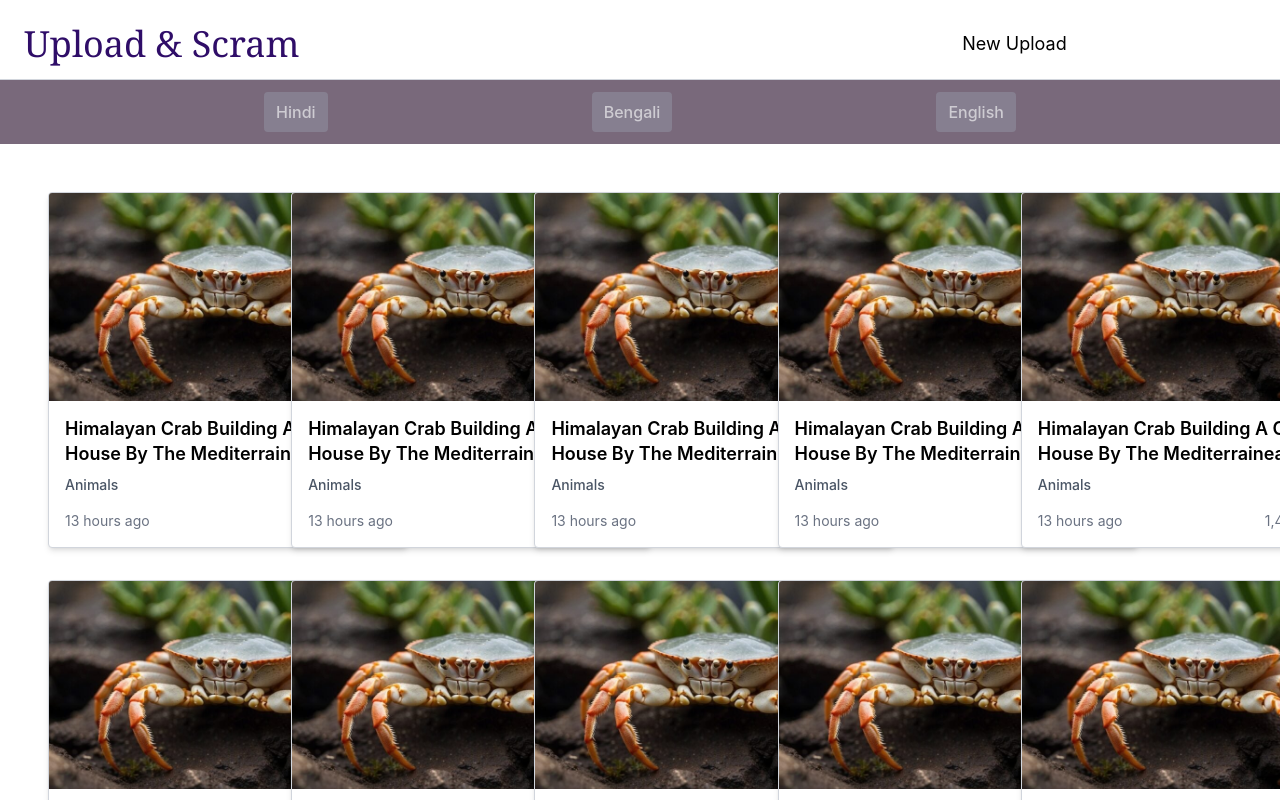
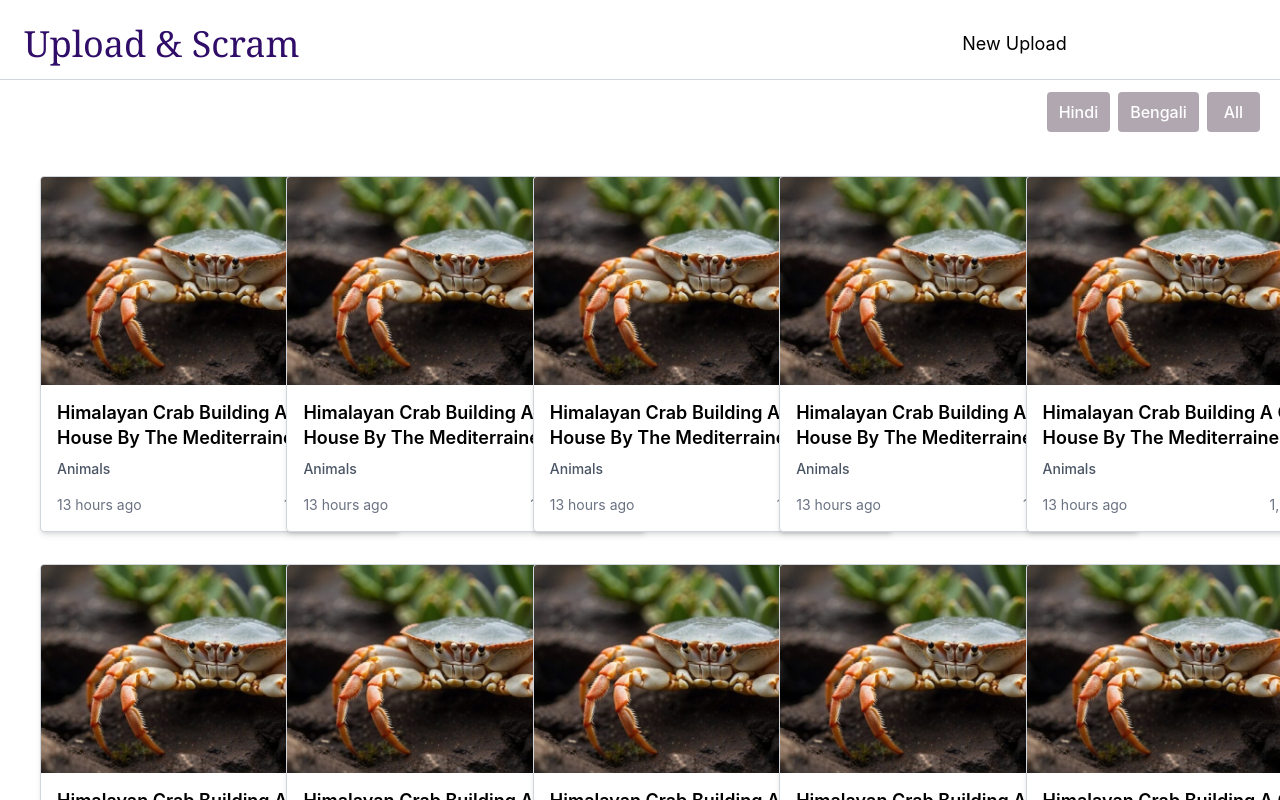
Before and after one commit to swagatobhaskar/video-platform, a SvelteKit app in the folder video-ui/: page / in a window 1280 px wide. Shown: the top 800 px of the page. Built offline with nearby package versions, Linux system fonts and the light colour scheme.

Commit message:
WIP: UI changes

```diff
--- a/video-ui/src/routes/+page.svelte
+++ b/video-ui/src/routes/+page.svelte
@@ -3,15 +3,15 @@
 </script>
 
 <!-- Categories Buttons -->
-<section id="category-buttons" class="w-full h-16 py-4 flex flex-row items-center
-    justify-evenly bg-mauve-500 text-white/60 font-medium"
->
-    <p class="py-2 px-3 bg-gray-400/40 rounded-sm">Hindi</p>
-    <p class="py-2 px-3 bg-gray-400/40 rounded-sm">Bengali</p>
-    <p class="py-2 px-3 bg-gray-400/40 rounded-sm">English</p>
+<section id="category-buttons" class="w-full md:w-1/6 h-10 ml-auto mr-5 my-2">
+    <div class="flex flex-row items-center gap-2 text-white font-medium py-1">
+        <p class="flex-1 text-center py-2 px-3 bg-mauve-400/90 hover:bg-mauve-500 rounded-sm">Hindi</p>
+        <p class="flex-1 text-center py-2 px-3 bg-mauve-400/90 hover:bg-mauve-500 rounded-sm">Bengali</p>
+        <p class="flex-1 text-center py-2 px-3 bg-mauve-400/90 hover:bg-mauve-500 rounded-sm">All</p>
+    </div>
 </section>
 
-<section id="video-list" class="p-12 grid grid-cols-5 gap-8">
+<section id="video-list" class="p-10 grid grid-cols-5 gap-8">
     <VideoCard />
     <VideoCard />
     <VideoCard />
--- a/video-ui/src/routes/new/_components/ThumbnailCard.svelte
+++ b/video-ui/src/routes/new/_components/ThumbnailCard.svelte
@@ -70,8 +70,10 @@
 
 </script>
 
-<div class="flex-1 shadow-gray-200 p-12 relative border border-gray-200 bg-white/90
-    backdrop-blur-sm rounded-xl shadow-[0_8px_30px_rgb(0,0,0,0.06)]"
+<!-- <div class="flex-1 shadow-gray-200 p-12 relative border border-gray-200 bg-white/90 -->
+<div class="flex-1 min-h-0 overflow-hidden shadow-gray-200 p-6 relative
+    border border-gray-200 bg-white/90 backdrop-blur-sm
+    rounded-xl shadow-[0_8px_30px_rgb(0,0,0,0.06)]"
 >
     <!-- If uploaded, show thumbnail from R2 link -->
     {#if thumbnailR2Url}
--- a/video-ui/src/routes/new/_components/ThumbnailPreview.svelte
+++ b/video-ui/src/routes/new/_components/ThumbnailPreview.svelte
@@ -8,31 +8,33 @@
     } = $props();
 </script>
 
-<!-- <div class="flex flex-col items-center gap-3"> -->
-<div class="w-full max-w-xl mx-auto">
+<!-- <div class="w-full max-w-xl mx-auto"> -->
+<div class="h-full flex flex-col">
 
     <!-- Preview Card -->
-    <div class="group overflow-hidden transition-all duration-300">
+    <!-- <div class="group overflow-hidden transition-all duration-300"> -->
 
         <!-- Image -->
-        <div class="relative p-4">
-            <div class="overflow-hidden rounded-2xl bg-gray-100 aspect-video">
+        <!-- <div class="relative p-4"> -->
+        <div class="flex-1 min-h-0 p-4">
+            <div class="h-full w-full overflow-hidden rounded-2xl bg-gray-100">
                 <img
                     src={thumbnailPreviewUrl}
                     alt="thumbnail-preview"
-                    class="w-full h-full object-cover transition-transform duration-500 group-hover:scale-105"
+                    class="w-full h-full object-cover"
                 />
             </div>
         </div>
 
-            <!-- class="max-h-64 rounded-lg shadow-xl pointer-events-auto" -->
+        <!-- Thumbnail info -->
+        <!-- <div class="relative px-5 pb-5 space-y-4"> -->
+            <div class="px-5 pb-5 space-y-4 flex-0">
 
-        <!-- Thumbnail info -->
-        <div class="relative px-5 pb-5 space-y-4">
-
-            <div class="pl-3">
+            <div class="">
                 <!-- File name -->
-                <p class="font-semibold text-gray-800">{thumbnailInput.state?.selectedFile?.name}</p>
+                <p class="font-semibold text-gray-800">
+                    {thumbnailInput.state?.selectedFile?.name}
+                </p>
 
                 {#if thumbnailInput.state.thumbnailMetadata}
                     <div class="mt-2 flex flex-wrap gap-2 text-xs">
@@ -51,7 +53,6 @@
                 {/if}
             </div>
 
-
             <!-- Error -->
             {#if error}
                 <div class="rounded-xl border border-red-200 bg-red-50 px-4 py-3 text-sm text-red-600">
@@ -65,6 +66,7 @@
                     <div class="h-2 overflow-hidden rounded-full bg-gray-200">
                         <div class="h-full w-1/2 animate-pulse rounded-full bg-blue-500"></div>
                     </div>
+
                     <p class="text-sm text-blue-600">
                         Uploading thumbnail...
                     </p>
@@ -72,9 +74,8 @@
             {/if}
 
             <!-- Upload & Cancel Buttons -->
-            <div class="flex gap-3 pt-2 pointer-events-auto">
+            <div class="flex gap-3">
                 <button
-                    // class="bg-gray-500 text-white py-2 px-4 rounded cursor-pointer"
                     class="flex-1 rounded-xl border border-gray-300 bg-white px-4 py-3
                         font-medium text-gray-700 transition hover:bg-gray-50 cursor-pointer"
                     onclick={() => {
@@ -86,7 +87,6 @@
                     Cancel
                 </button>
                 <button
-                    // class="bg-blue-500 text-white py-2 px-4 rounded cursor-pointer"
                     class="flex-1 rounded-xl bg-blue-600 px-4 py-3 font-medium text-white shadow-lg
                         shadow-blue-200 transition hover:bg-blue-700 disabled:opacity-50 cursor-pointer"
                     // onclick={uploadVideoFile}
@@ -96,5 +96,5 @@
                 </button>
             </div>
         </div>
-    </div>
+    <!-- </div> -->
 </div>
--- a/video-ui/src/routes/new/_components/UploadDashboard.svelte
+++ b/video-ui/src/routes/new/_components/UploadDashboard.svelte
@@ -6,14 +6,13 @@
     import MetadataFormCard from './MetadataFormCard.svelte'
 </script>
 
-<!-- <div class="h-[calc(100vh-4rem)] md:h-[calc(100vh-5rem)] flex"> -->
-<div class="h-[calc(100vh-4rem)] md:h-[calc(100vh-5rem)] max-h-max flex">
+<div class="h-[calc(100vh-3rem)] md:h-[calc(100vh-4rem)] flex">
 
     <main class="w-11/12 h-[95%] m-auto p-10">
 
-        <section class="grid grid-cols-2 gap-16 h-full">
+        <section class="grid grid-cols-2 gap-16 h-full min-h-0">
             <!-- Left Column -->
-            <div class="flex flex-col gap-8 h-full">
+            <div class="flex flex-col gap-8 h-full min-h-0">
                 <VideoUploadProgressCard />
                 <ThumbnailCard {workflow} />
             </div>
```
